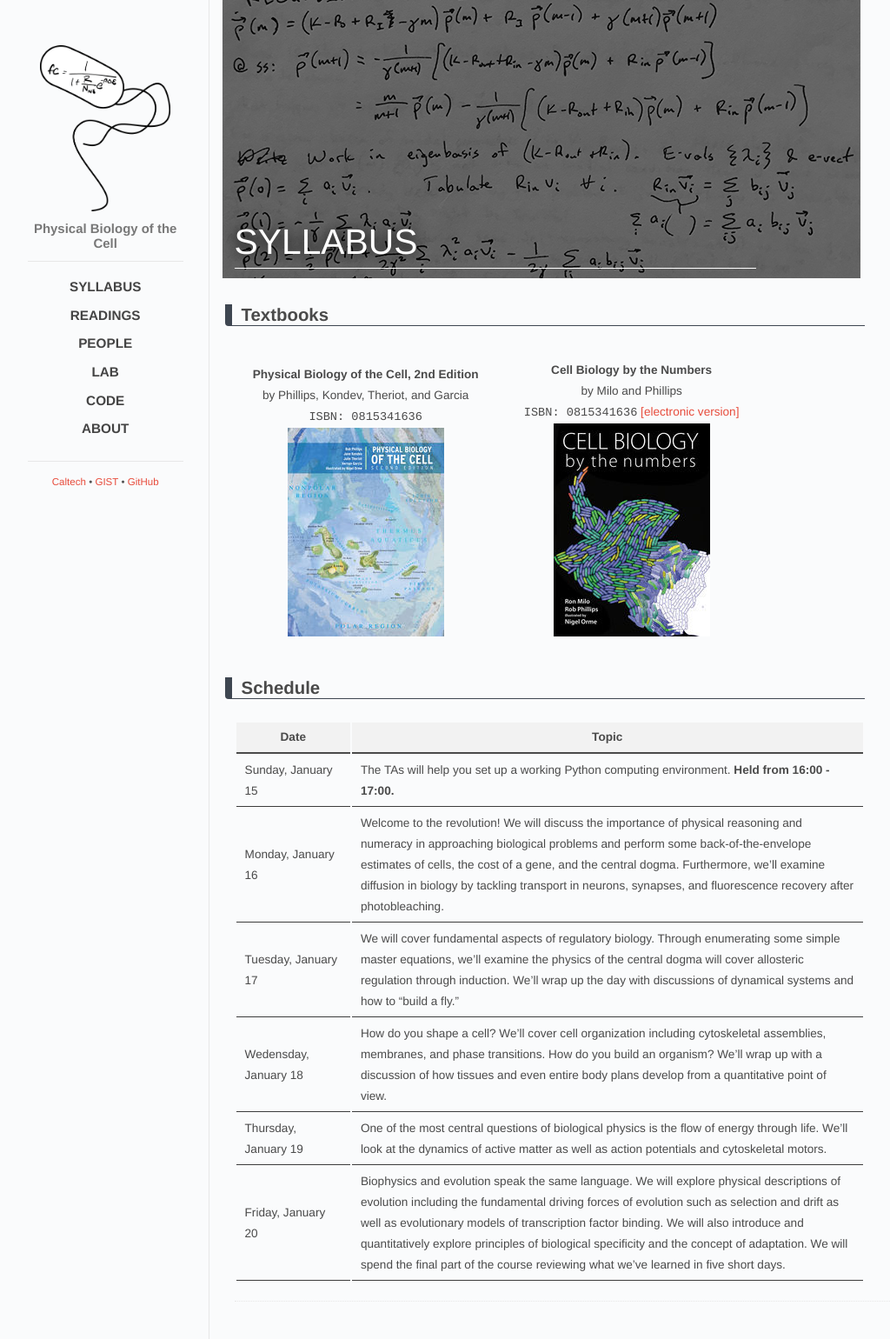
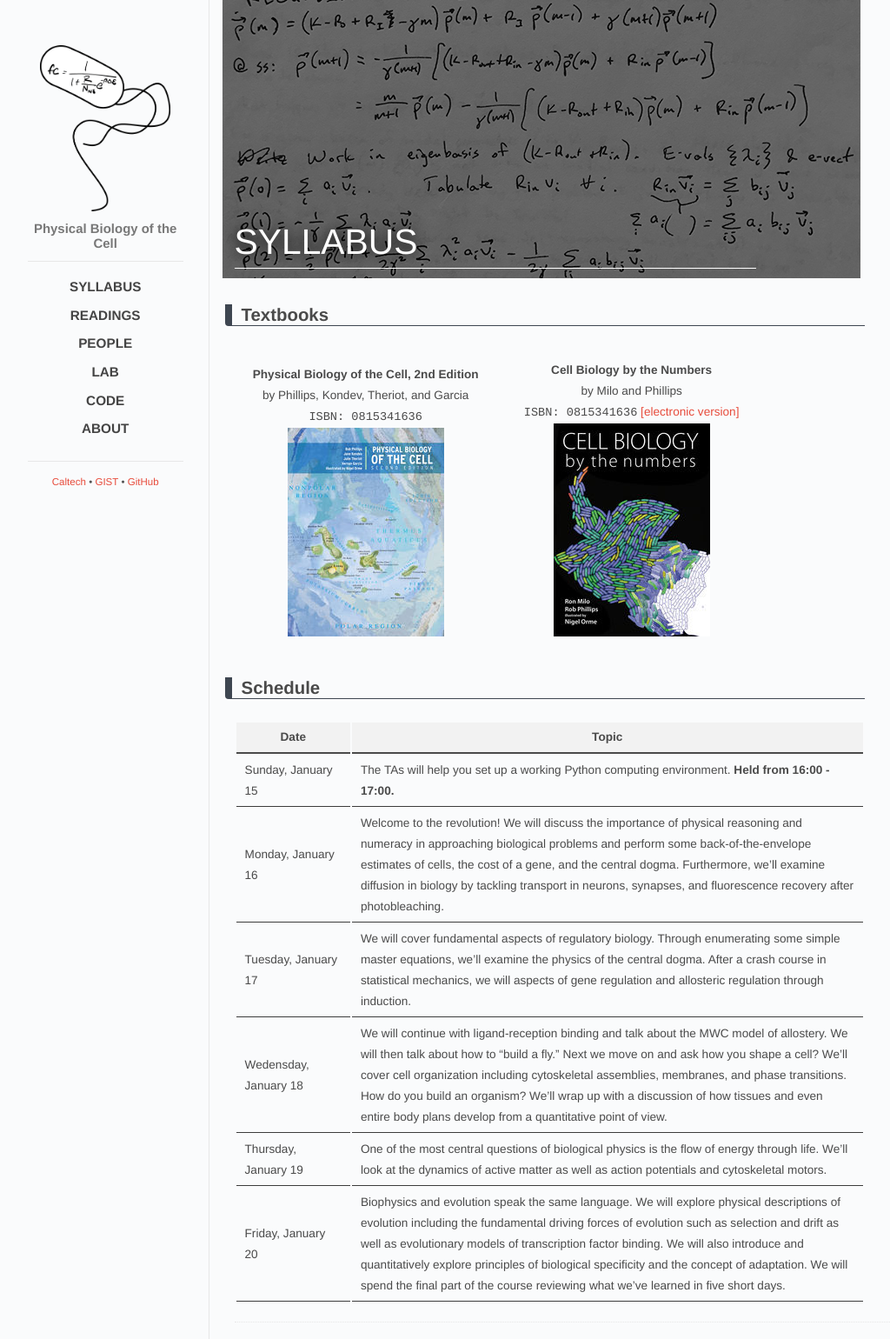
Before and after one commit to RPGroup-PBoC/gist_pboc_2017, a Jekyll site: the page built from _posts/2016-12-19-syllabus.md, in a window 1280 px wide. Shown: the whole page at 87% size, without its empty margins (118-1142 px from the left). Built offline with Jekyll 4.4.1, drawn with Linux system fonts in a browser that asks for light colours.

Commit message:
Update 2016-12-19-syllabus.md

```diff
--- a/_posts/2016-12-19-syllabus.md
+++ b/_posts/2016-12-19-syllabus.md
@@ -28,7 +28,7 @@ by Milo and Phillips <br/>
 |-- |--|
 |Sunday, January 15 | The TAs will help you set up a working Python computing environment. **Held from 16:00 - 17:00.** |
 |Monday, January 16 | Welcome to the revolution! We will discuss the importance of physical reasoning and numeracy in approaching biological problems and perform some back-of-the-envelope estimates of cells, the cost of a gene, and the central dogma.  Furthermore, we'll examine diffusion in biology by tackling transport in neurons, synapses, and fluorescence recovery after photobleaching.|
-| Tuesday, January 17 | We will cover fundamental aspects of regulatory biology. Through enumerating some simple master equations, we'll examine the physics of the central dogma will cover allosteric regulation through induction. We'll wrap up the day with discussions of dynamical systems and how to "build a fly."|
-|Wedensday, January 18 | How do you shape a cell? We'll cover cell organization including cytoskeletal assemblies, membranes, and phase transitions. How do you build an organism? We’ll wrap up with a discussion of how tissues and even entire body plans develop from a quantitative point of view.|
+| Tuesday, January 17 | We will cover fundamental aspects of regulatory biology. Through enumerating some simple master equations, we'll examine the physics of the central dogma. After a crash course in statistical mechanics, we will aspects of gene regulation and allosteric regulation through induction.|
+|Wedensday, January 18 | We will continue with ligand-reception binding and talk about the MWC model of allostery. We will then talk about how to "build a fly." Next we move on and ask how you shape a cell? We'll cover cell organization including cytoskeletal assemblies, membranes, and phase transitions. How do you build an organism? We’ll wrap up with a discussion of how tissues and even entire body plans develop from a quantitative point of view.|
 |Thursday, January 19 |  One of the most central questions of biological physics is the flow of energy through life. We'll look at the dynamics of active matter as well as action potentials and cytoskeletal motors.|
 |Friday, January 20 | Biophysics and evolution speak the same language. We will explore physical descriptions of evolution including the fundamental driving forces of evolution such as selection and drift as well as evolutionary models of transcription factor binding. We will also introduce and quantitatively explore principles of biological specificity and the concept of adaptation. We will spend the final part of the course reviewing what we've learned in five short days. |
```
